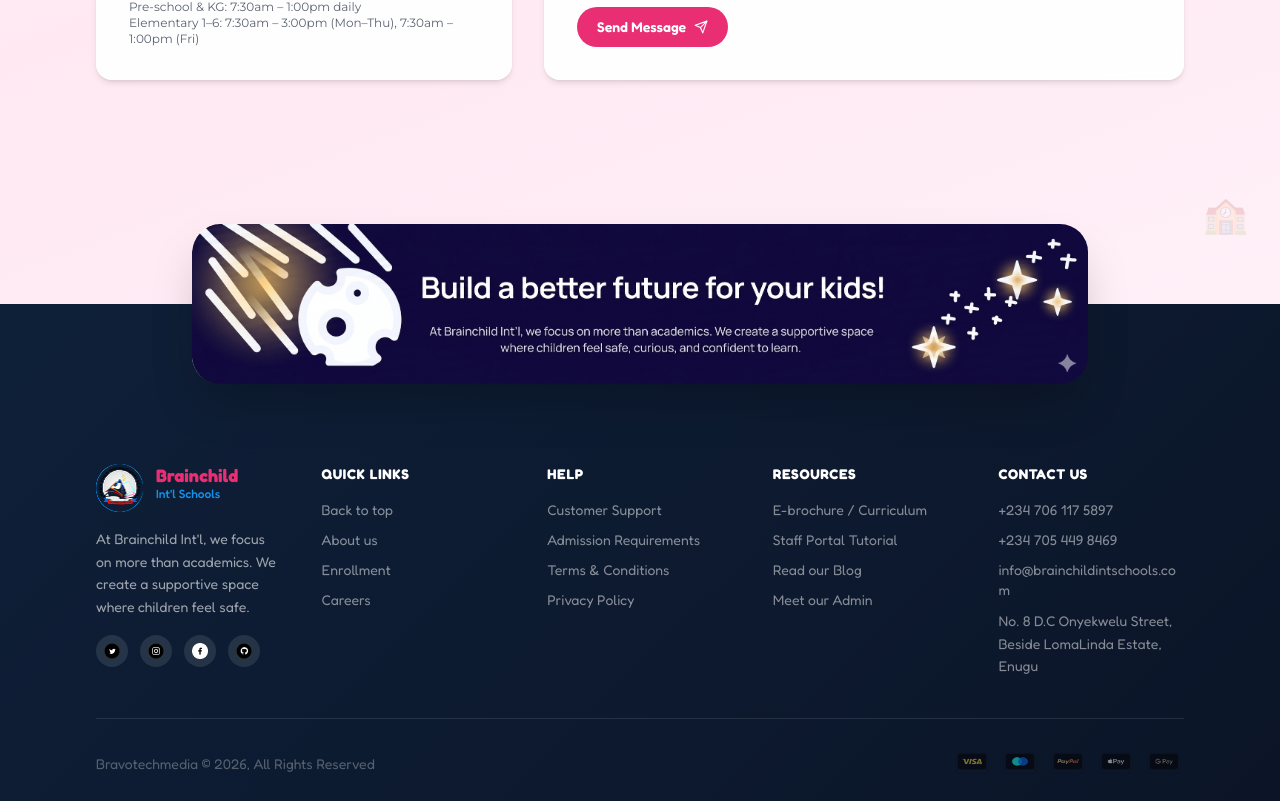
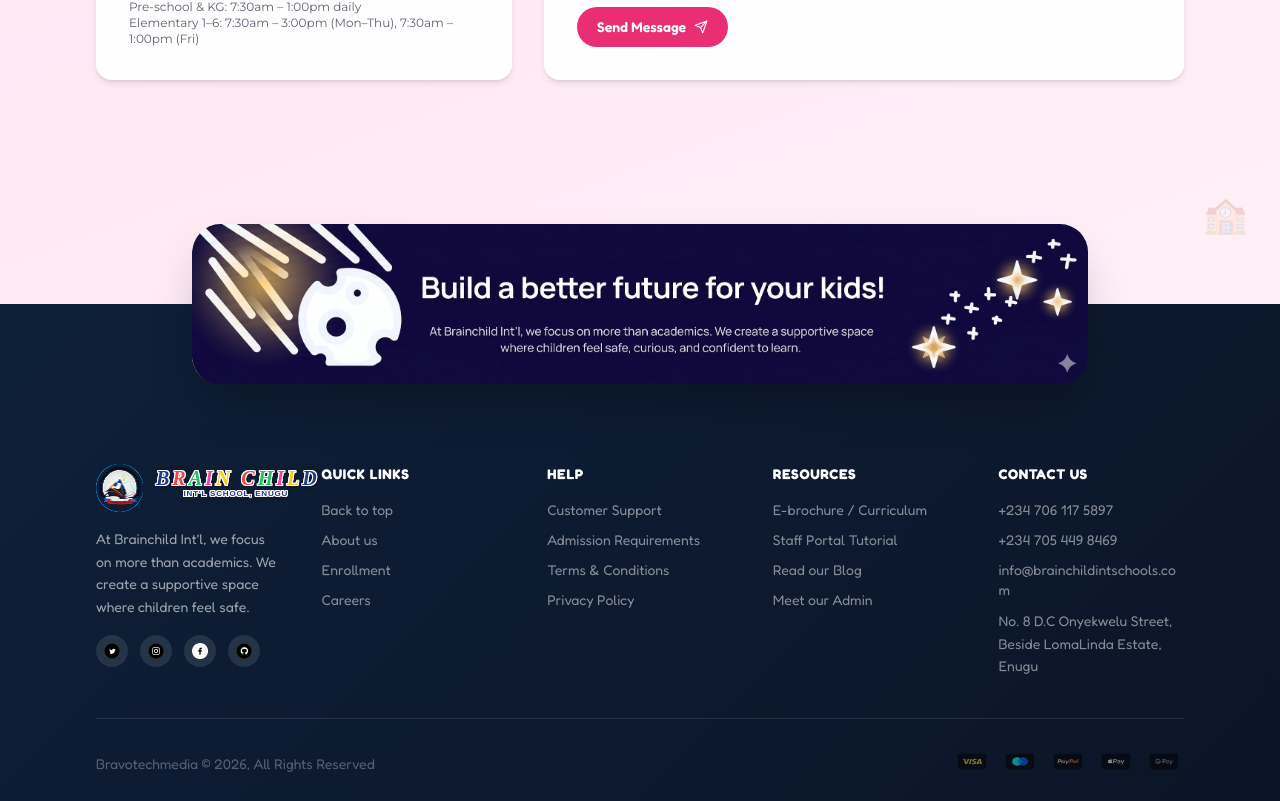
Before and after one commit to tony123117/SKY-VIEW-MONTESSORI-SCHOOL, a React (Vite) app: page / in a window 1280 px wide. Shown: the part 6271-7072 px from the top of the page. Built offline with nearby package versions, Linux system fonts and the light colour scheme; the HTML template or start-up script is replaced by a standard one.

Commit message:
added the logo in the footer section

```diff
--- a/src/components/brainchild/Footer.tsx
+++ b/src/components/brainchild/Footer.tsx
@@ -10,6 +10,7 @@ import applepay from "@/assets/icons/applepay.png";
 import gpay from "@/assets/icons/gpay.png";
 import footerImage from "@/assets/image.png";
 import { AnimatedSection } from "./AnimatedSection";
+import BrainChildLogo from "./BrainChildLogo";
 
 export function Footer() {
   return (
@@ -37,9 +38,9 @@ export function Footer() {
                 <img src={logo} alt="Brainchild Logo" className="w-[48px] h-[48px] flex-shrink-0" />
                 <div>
                   <h3 className="text-lg text-primary font-bold leading-tight">
-                    Brainchild
+                    {BrainChildLogo()}
                   </h3>
-                  <p className="text-secondary text-xs font-medium">Int&apos;l Schools</p>
+
                 </div>
               </div>
               <p className="text-sm leading-relaxed">
```
